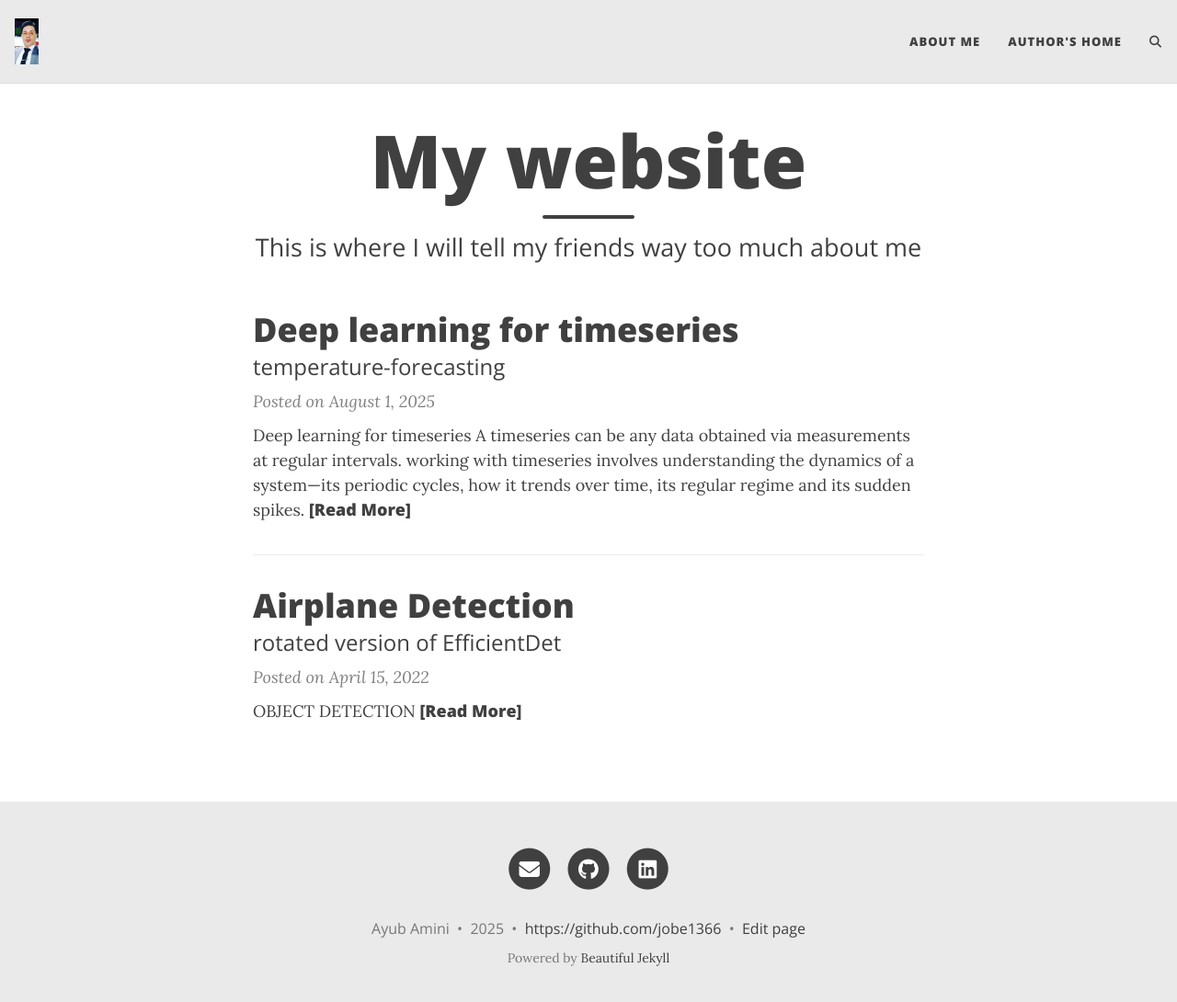
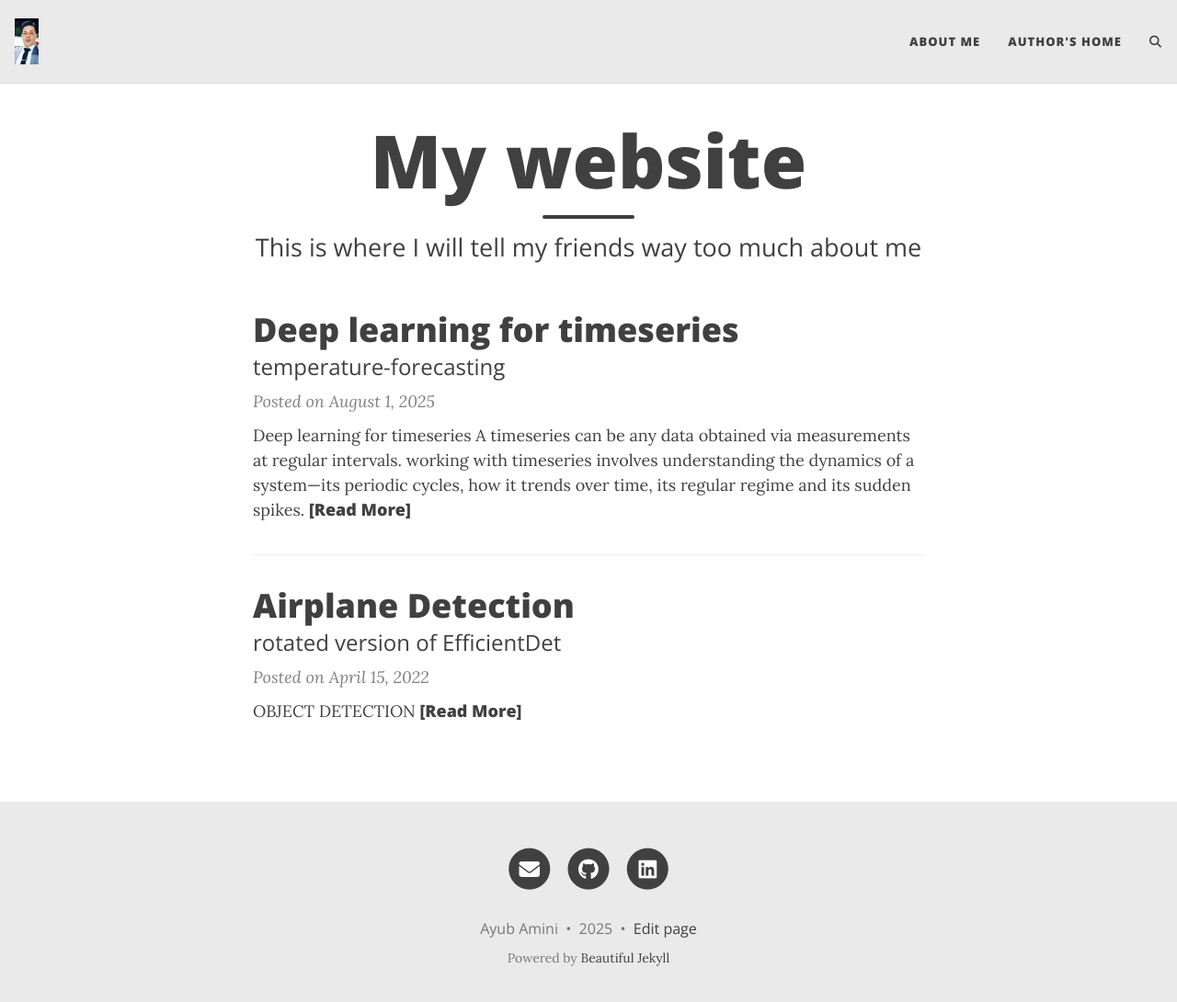
Before and after one commit to jobe1366/jobe1366.github.io, a Jekyll site: the page built from index.html, in a window 1280 px wide and 1103 px high. Shown: the top 1090 px of the window at 92% size. Built offline with Jekyll 4.4.1, drawn with Linux system fonts in a browser that asks for light colours; the list of posts is cut into pages by our own code; comment, search, counter and statistics services are not loaded; some of the changed lines change nothing that is shown.

Commit message:
Update _config.yml

```diff
--- a/_config.yml
+++ b/_config.yml
@@ -10,7 +10,7 @@
 ############################
 
 # Name of website
-title: My Personal Website
+title: Topics
 
 # Your name to show in the footer
 author: Ayub Amini
@@ -99,7 +99,7 @@
 
 # How to display the link to your website in the footer
 # Remove this if you don't want a link in the footer
-url-pretty: "https://github.com/jobe1366"
+#url-pretty: "https://github.com/jobe1366"
 
 # Add the website title to the title of every page
 title-on-all-pages: true
```
